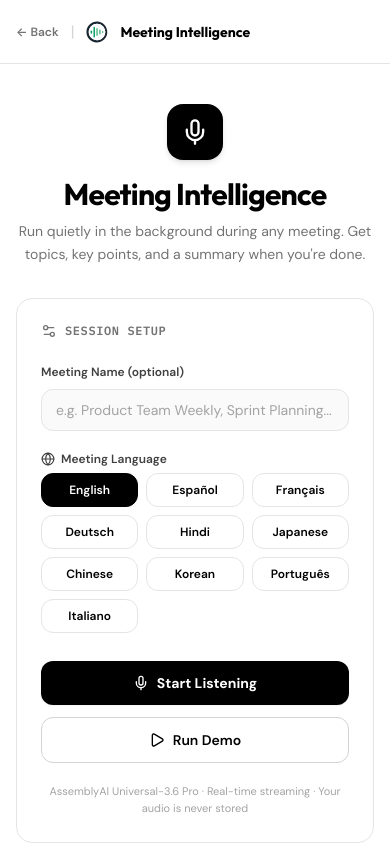
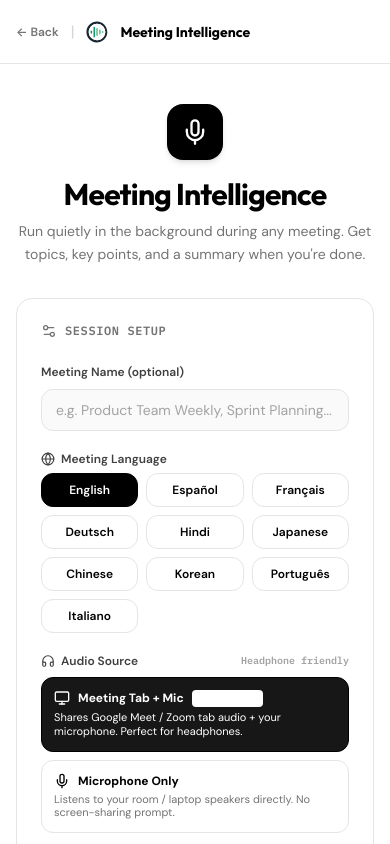
Before and after one commit to farhan0-code/curie, a React (Vite) app: page / in a window 390 px wide. Both pictures are taken after a click on the button "Start Free". Shown: the top 844 px of the page. Built offline with nearby package versions, Linux system fonts and the light colour scheme.

Commit message:
feat: add digital meeting tab audio sharing mixed with microphone for headphones support

```diff
--- a/src/pages/MeetingCapturePage.jsx
+++ b/src/pages/MeetingCapturePage.jsx
@@ -13,6 +13,8 @@ import {
   Globe,
   Play,
   Settings2,
+  Monitor,
+  Headphones,
 } from 'lucide-react'
 import CurieLogo from '../components/CurieLogo'
 import { StreamingSTTService } from '../services/streamingSTTService'
@@ -63,6 +65,7 @@ function WaveformBars({ active }) {
 export default function MeetingCapturePage({ onBackToLanding, onNavigateToResults }) {
   const [meetingName, setMeetingName] = useState('')
   const [selectedLanguage, setSelectedLanguage] = useState('en')
+  const [audioSource, setAudioSource] = useState('tab_mic') // 'tab_mic' | 'mic_only'
   const [status, setStatus] = useState('idle') // idle | connecting | recording | stopping | error
   const [duration, setDuration] = useState(0)
   const [wordCount, setWordCount] = useState(0)
@@ -153,7 +156,7 @@ export default function MeetingCapturePage({ onBackToLanding, onNavigateToResult
 
       sttRef.current = stt
       await stt.connect(token, selectedLanguage)
-      await stt.startCapture()
+      await stt.startCapture({ captureTab: audioSource === 'tab_mic' })
     } catch (err) {
       console.error('[Meeting capture start error]:', err)
       setErrorMsg(err.message || 'Failed to start capture. Check microphone permissions.')
@@ -347,6 +350,60 @@ export default function MeetingCapturePage({ onBackToLanding, onNavigateToResult
               </div>
             </div>
 
+            {/* Audio Source Picker */}
+            <div className="space-y-2">
+              <label className="text-xs font-semibold text-neutral-700 flex items-center justify-between">
+                <span className="flex items-center gap-1.5">
+                  <Headphones className="w-3.5 h-3.5" />
+                  Audio Source
+                </span>
+                <span className="text-[10px] font-mono text-neutral-400">Headphone friendly</span>
+              </label>
+
+              <div className="grid grid-cols-1 sm:grid-cols-2 gap-2">
+                <button
+                  type="button"
+                  onClick={() => setAudioSource('tab_mic')}
+                  className={`p-3 rounded-xl border text-left transition-all cursor-pointer ${
+                    audioSource === 'tab_mic'
+                      ? 'border-black bg-neutral-900 text-white shadow-xs'
+                      : 'border-neutral-200 bg-white text-neutral-800 hover:border-neutral-400'
+                  }`}
+                >
+                  <div className="flex items-center gap-2 mb-1">
+                    <Monitor className="w-4 h-4 shrink-0" />
+                    <span className="font-bold text-xs">Meeting Tab + Mic</span>
+                    <span className={`text-[9px] font-mono font-bold px-1.5 py-0.5 rounded uppercase ${
+                      audioSource === 'tab_mic' ? 'bg-white text-black' : 'bg-neutral-100 text-neutral-600'
+                    }`}>
+                      Recommended
+                    </span>
+                  </div>
+                  <p className={`text-[11px] leading-tight ${audioSource === 'tab_mic' ? 'text-neutral-300' : 'text-neutral-500'}`}>
+                    Shares Google Meet / Zoom tab audio + your microphone. Perfect for headphones.
+                  </p>
+                </button>
+
+                <button
+                  type="button"
+                  onClick={() => setAudioSource('mic_only')}
+                  className={`p-3 rounded-xl border text-left transition-all cursor-pointer ${
+                    audioSource === 'mic_only'
+                      ? 'border-black bg-neutral-900 text-white shadow-xs'
+                      : 'border-neutral-200 bg-white text-neutral-800 hover:border-neutral-400'
+                  }`}
+                >
+                  <div className="flex items-center gap-2 mb-1">
+                    <Mic className="w-4 h-4 shrink-0" />
+                    <span className="font-bold text-xs">Microphone Only</span>
+                  </div>
+                  <p className={`text-[11px] leading-tight ${audioSource === 'mic_only' ? 'text-neutral-300' : 'text-neutral-500'}`}>
+                    Listens to your room / laptop speakers directly. No screen-sharing prompt.
+                  </p>
+                </button>
+              </div>
+            </div>
+
             {/* Action Buttons */}
             <div className="flex flex-col sm:flex-row gap-3 pt-2">
               <button
@@ -355,7 +412,7 @@ export default function MeetingCapturePage({ onBackToLanding, onNavigateToResult
                 className="tactile-btn flex-1 flex items-center justify-center gap-2 px-5 py-3 rounded-xl bg-black text-white text-sm font-bold hover:bg-neutral-800 transition-all hover:scale-[1.01] active:scale-[0.99] cursor-pointer shadow-sm"
               >
                 <Mic className="w-4 h-4 text-white" />
-                Start Listening
+                {audioSource === 'tab_mic' ? 'Share Tab & Start Listening' : 'Start Listening'}
               </button>
               <button
                 id="run-demo-btn"
@@ -393,6 +450,9 @@ export default function MeetingCapturePage({ onBackToLanding, onNavigateToResult
                 <div className="flex items-center gap-2.5">
                   <span className="w-2.5 h-2.5 rounded-full bg-black animate-pulse" />
                   <span className="text-sm font-bold text-black">Listening to your meeting</span>
+                  <span className="text-[10px] font-mono px-2 py-0.5 rounded-full bg-neutral-100 text-neutral-700 border border-neutral-200">
+                    {audioSource === 'tab_mic' ? '🖥️ Tab + Mic Mixed' : '🎙️ Mic Only'}
+                  </span>
                 </div>
                 <span className="text-xs font-mono text-neutral-500 bg-neutral-100 px-2 py-0.5 rounded-lg">
                   {SUPPORTED_LANGUAGES.find((l) => l.code === selectedLanguage)?.label}
--- a/src/services/streamingSTTService.js
+++ b/src/services/streamingSTTService.js
@@ -17,7 +17,9 @@ export class StreamingSTTService {
     this.ws = null
     this.audioContext = null
     this.mediaStream = null
+    this.tabStream = null
     this.scriptProcessor = null
+    this.muteGain = null
     this.isConnected = false
     this.isRecording = false
     this.wordCount = 0
@@ -132,32 +134,11 @@ export class StreamingSTTService {
     }
   }
 
-  async startCapture() {
+  async startCapture({ captureTab = false } = {}) {
     if (!this.isConnected) throw new Error('WebSocket not connected')
 
     const AudioContextClass = window.AudioContext || window.webkitAudioContext
     this.audioContext = new AudioContextClass({ sampleRate: 16000 })
-
-    try {
-      // Try to capture tab/system audio (works with getDisplayMedia or getUserMedia)
-      // For meeting capture, we use getUserMedia microphone as the accessible option
-      this.mediaStream = await navigator.mediaDevices.getUserMedia({
-        audio: {
-          channelCount: 1,
-          sampleRate: 16000,
-          echoCancellation: true,
-          noiseSuppression: true,
-          autoGainControl: true,
-        },
-      })
-    } catch (err) {
-      console.warn('[StreamingSTT] Microphone unavailable, using synthetic stream:', err.message)
-      this.mediaStream = null
-    }
-
-    const source = this.mediaStream
-      ? this.audioContext.createMediaStreamSource(this.mediaStream)
-      : this._createSyntheticSource()
 
     const bufferSize = 2048 // Valid Web Audio API power of 2 (128ms at 16kHz)
     this.scriptProcessor = this.audioContext.createScriptProcessor(bufferSize, 1, 1)
@@ -176,9 +157,59 @@ export class StreamingSTTService {
       this.ws.send(int16.buffer)
     }
 
-    source.connect(this.scriptProcessor)
+    let connectedSources = 0
 
-    // Route through a gain node with volume 0 to prevent mic audio echo in speakers
+    // 1. If tab/meeting audio requested, capture Google Meet / Zoom tab audio
+    if (captureTab && navigator.mediaDevices?.getDisplayMedia) {
+      try {
+        this.tabStream = await navigator.mediaDevices.getDisplayMedia({
+          video: true,
+          audio: {
+            channelCount: 1,
+            sampleRate: 16000,
+            echoCancellation: false,
+            noiseSuppression: false,
+            autoGainControl: false,
+          },
+        })
+
+        const audioTracks = this.tabStream.getAudioTracks()
+        if (audioTracks.length > 0) {
+          const tabSource = this.audioContext.createMediaStreamSource(this.tabStream)
+          tabSource.connect(this.scriptProcessor)
+          connectedSources++
+        } else {
+          console.warn('[StreamingSTT] Tab shared without audio enabled by user.')
+        }
+      } catch (tabErr) {
+        console.warn('[StreamingSTT] Tab audio share cancelled or failed, falling back to mic:', tabErr)
+      }
+    }
+
+    // 2. Also capture microphone (for the user's voice)
+    try {
+      this.mediaStream = await navigator.mediaDevices.getUserMedia({
+        audio: {
+          channelCount: 1,
+          sampleRate: 16000,
+          echoCancellation: true,
+          noiseSuppression: true,
+          autoGainControl: true,
+        },
+      })
+      const micSource = this.audioContext.createMediaStreamSource(this.mediaStream)
+      micSource.connect(this.scriptProcessor)
+      connectedSources++
+    } catch (micErr) {
+      console.warn('[StreamingSTT] Microphone error:', micErr.message)
+      if (connectedSources === 0) {
+        // Fall back to synthetic speech simulation if neither mic nor tab is available
+        const synthetic = this._createSyntheticSource()
+        synthetic.connect(this.scriptProcessor)
+      }
+    }
+
+    // Route through a gain node with volume 0 to prevent mic/tab feedback in speakers
     this.muteGain = this.audioContext.createGain()
     this.muteGain.gain.value = 0
     this.scriptProcessor.connect(this.muteGain)
@@ -223,6 +254,11 @@ export class StreamingSTTService {
     if (this.muteGain) {
       this.muteGain.disconnect()
       this.muteGain = null
+    }
+
+    if (this.tabStream) {
+      this.tabStream.getTracks().forEach((t) => t.stop())
+      this.tabStream = null
     }
 
     if (this.mediaStream) {
```
